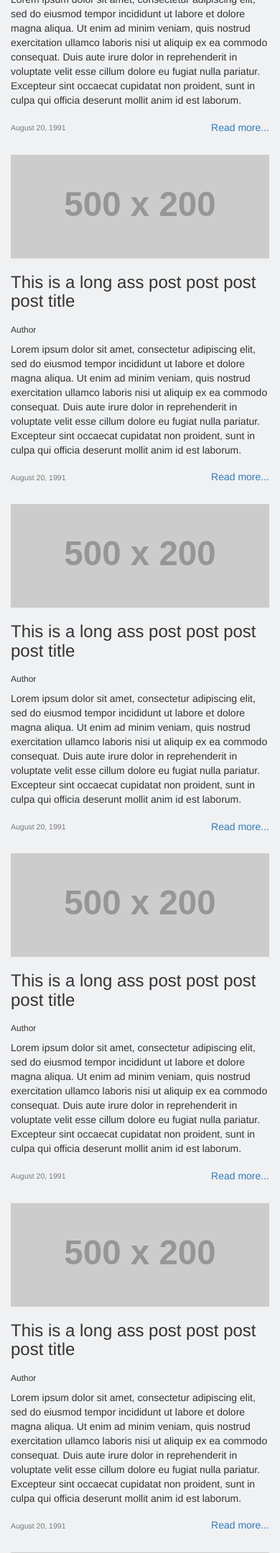
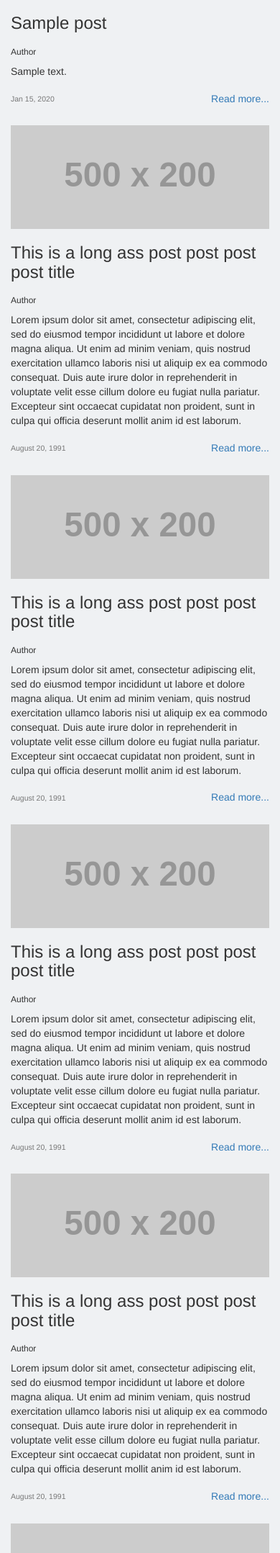
Before and after one commit to Arjay123/multi-user-blog, a Python web app: template templates/blog.html in a window 390 px wide. Shown: the part 516-2673 px from the top of the page at 72% size. Run offline with Jinja, Linux system fonts and the light colour scheme; the template is opened without the code that fills it: most values are stand-ins (such as "Sample title", 1, 10 or a date in 2020); grey boxes labelled with a size stand in for pictures from a placeholder-image service; some libraries are stand-ins or nearby versions.

Commit message:
convert back to db instead of ndb

```diff
--- a/templates/blog.html
+++ b/templates/blog.html
@@ -5,6 +5,28 @@
 
 
 <div class="row posts">
+
+	{% for post in posts %}
+	<div class="post col-xs-12 col-sm-6 col-md-4">
+		<div class="row row-eq-height">
+			<div class="col-xs-12 post-summary">
+				<div class="row post-summary-header">
+					<img class="col-xs-12 img-responsive post-image" src="/img?img_id={{post.key().id()}}">
+					<div class="col-xs-12 post-summary-title"><h3>{{post.title}}</h3></div>
+					<div class="col-xs-12"><h6>Author</h6></div>
+				</div>
+				<div class="row post-summary-content">
+					<div class="col-xs-12 post-summary-content"><p>{{post.content}}</p></div>
+				</div>
+				<div class="row row-eq-height post-summary-footer">
+					<div class="col-xs-6 post-summary-date pull-center"><h5><small>{{post.created.date().strftime("%b %d, %Y")}}</small></h5></div>
+					<div class="col-xs-6 post-summary-link text-right pull-center"><a href="#">Read more...</a></div>
+				</div>
+			</div>
+		</div>
+	</div>
+	{% endfor %}
+
 	<div class="post col-xs-12 col-sm-6 col-md-4">
 		<div class="row row-eq-height">
 			<div class="col-xs-12 post-summary">
```
Also changed, not shown: main.py (+32 -9 lines).
